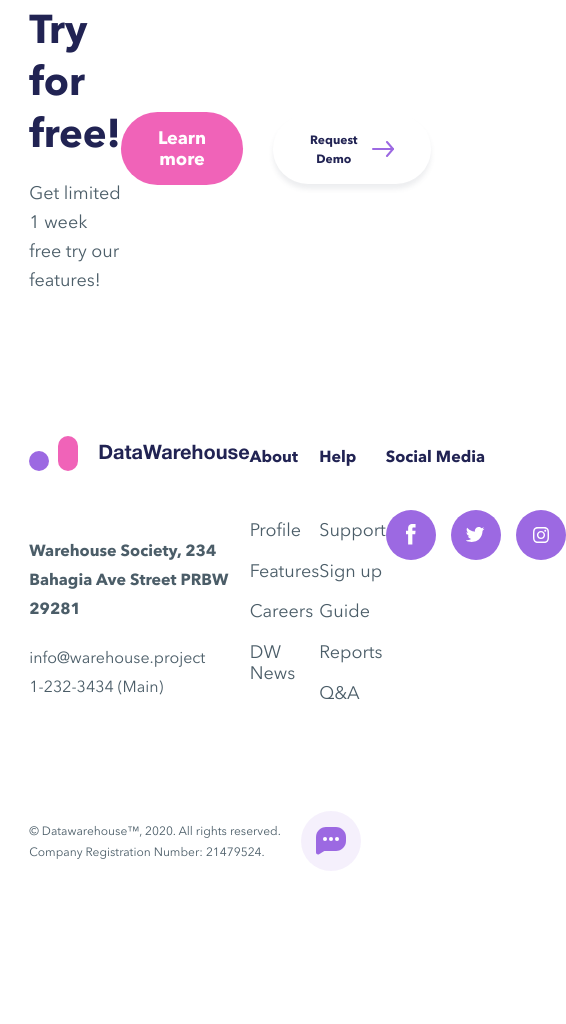
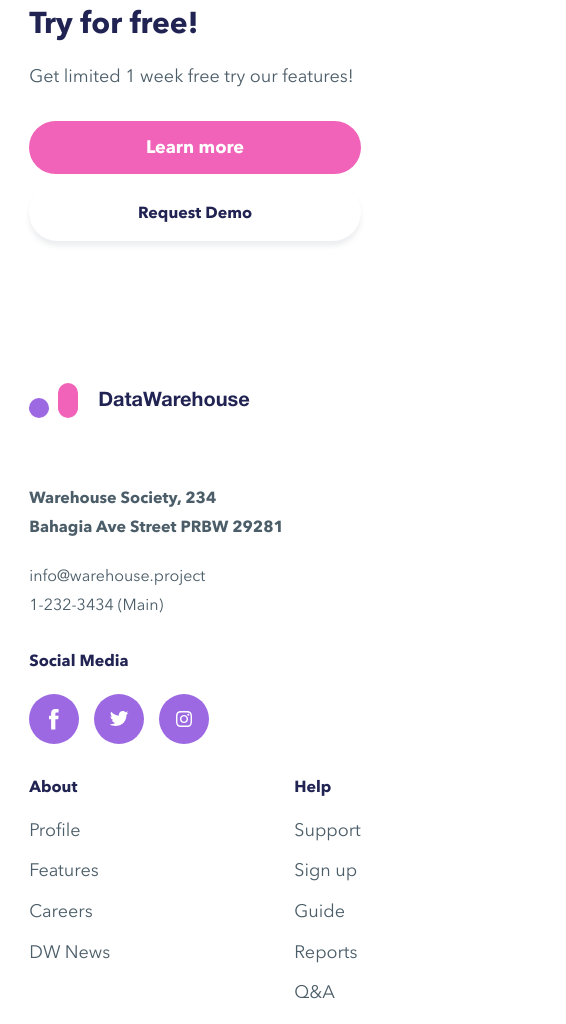
Before and after one commit to vdzeer/data-warehouse.github.io, a plain HTML site: page src/index.html in a window 390 px wide. Shown: the part 4417-5441 px from the top of the page, 566 px wide, since content can reach past the window. Before the commit the page ends 5378 px from the top, so only its background shows below. Drawn offline with Linux system fonts and the light colour scheme.

Commit message:
Adaptive section footer

```diff
--- a/src/index.html
+++ b/src/index.html
@@ -148,10 +148,10 @@
                 </div>
                 <!-- /.top-info -->
                 <div class="top-buttons">
-                    <button class="btn top-pink">Learn more</button>
-                    <button class="btn navbar-btn">
-                        <span class="navbar-btn__text">Request Demo</span>
-                        <img src="img/arrow-right.svg" alt="arrow" class="navbar-btn__img">
+                    <button class="btn top-pink top-btn">Learn more</button>
+                    <button class="btn navbar-btn top-btn">
+                        <span class="navbar-btn__text top-text">Request Demo</span>
+                        <img src="img/arrow-right.svg" alt="arrow" class="navbar-btn__img top-btn__img">
                     </button>
                 </div>
                 <!-- /.top-buttons -->
--- a/src/sass/_interface.sass
+++ b/src/sass/_interface.sass
@@ -22,20 +22,16 @@ body
     padding-bottom: 90px
 
 @media (max-width: 1300px)
+    .container
+        width: 750px
     .main
         padding-top: 40px
         padding-bottom: 40px
 
 @media (max-width: 768px)
+    .container
+        max-width: 560px
+        width: 85%
     .main
         padding-top: 20px
         padding-bottom: 20px
-
-@media (max-width: 1300px)
-    .container
-        width: 750px
-
-@media (max-width: 768px)
-    .container
-        max-width: 560px
-        width: 85%
--- a/src/sass/blocks/_footer.sass
+++ b/src/sass/blocks/_footer.sass
@@ -6,15 +6,18 @@
         display: flex
         align-items: center
         justify-content: space-between
+        flex-wrap: wrap
     &-mid
         display: flex
         align-items: flex-start
         justify-content: space-between
+        flex-wrap: wrap
         margin-top: 150px
     &-bottom
         display: flex
         align-items: center
         justify-content: space-between
+        flex-wrap: wrap
         margin-top: 90px
 
 .top
@@ -32,6 +35,7 @@
     &-buttons
         display: flex
         align-items: center
+        flex-wrap: wrap
     &-pink
         margin-right: 30px
         background-color: $pink
@@ -135,3 +139,51 @@
         border-radius: 50%
         height: 60px
         width: 60px
+
+@media (max-width: 1300px)
+    .top
+        &-buttons
+            margin-top: 30px
+
+@media (max-width: 768px)
+    .top
+        &__title
+            font-size: 30px
+        &-buttons
+            margin-top: 30px
+            width: 100%
+        &-pink
+            margin-right: 0
+            margin-bottom: 10px
+        &-btn
+            width: 100%
+            &__img
+                display: none
+        &-text
+            font-size: 16px
+            margin: auto
+    .mid
+        &-about
+            &__title
+                margin-top: 30px
+            &-list
+                margin-top: 20px
+            order: 3
+        &-help
+            &__title
+                margin-top: 30px
+            &-list
+                margin-top: 20px
+            order: 4
+        &-social
+            width: 100%
+            &__title
+                margin-top: 30px
+            &-imgs
+                margin-top: 20px
+    .bottom
+        &-copyright
+            order: 2
+        &-chat
+            margin: auto
+            margin-bottom: 10px
```
Also changed, not shown: src/css/style.css, 1 other file.
